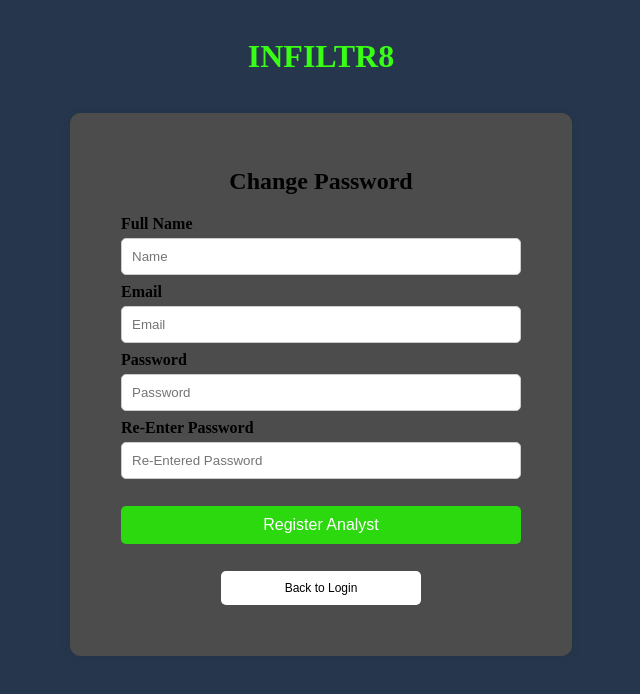
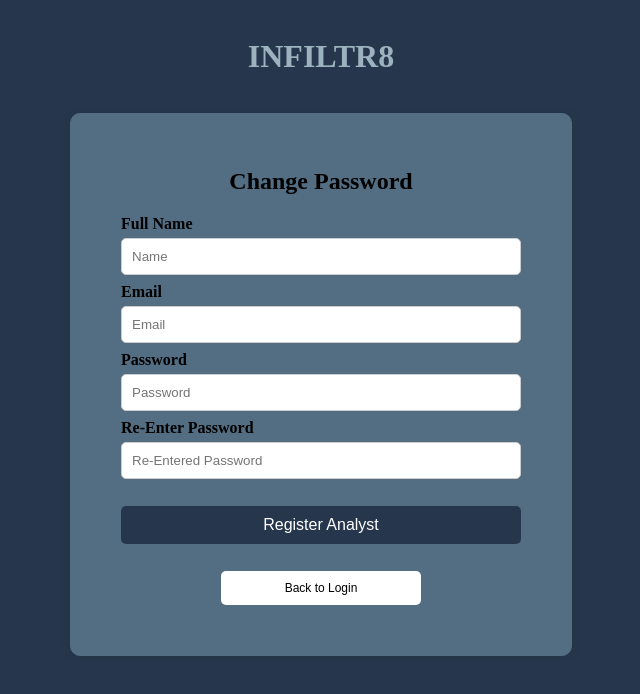
Before and after one commit to Walt-20/CS4311_INFILTR8_7TheWarriors_Fall2024, a SvelteKit app: page /registration in a window 1280 px wide. Shown: the top 694 px of the page, without its empty margins (319-959 px from the left). Built offline with nearby package versions, Linux system fonts and the light colour scheme.

Commit message:
updated frontend for registration page

```diff
--- a/src/routes/+page.svelte
+++ b/src/routes/+page.svelte
@@ -21,7 +21,7 @@
 
 <style>
     :global(body) {
-        background-color: #9e9e9e;
+        background-color: rgba(38,55,77,255);
     }
     h1, h2 {
         color: #44f824;
--- a/src/routes/registration/+page.svelte
+++ b/src/routes/registration/+page.svelte
@@ -12,6 +12,8 @@
     const registerUser = () => {
         // TO BE UPDTED WHEN DATABASE IS INTEGRATED
         navigateTo('/')
+
+        // GENERATE HASHED TOKEN TO STORE IN DATABASE
     }
 
 
@@ -23,15 +25,15 @@
         margin: 50px auto;
         margin-top: 3%;
         padding: 50px;
-        border: 1px solid rgb(77, 76, 76);
+        border: 1px solid rgba(83,109,130,255);
         border-radius: 10px;
         box-shadow: 0 0 10px rgba(0, 0, 0, 0.1);
-        background-color: rgb(77, 76, 76);
+        background-color: rgba(83,109,130,255);
     }
 
     div {
         margin-bottom: 15px;
-        background-color: rgb(77, 76, 76);
+        background-color:rgba(83,109,130,255);
     }
 
     label {
@@ -39,7 +41,7 @@
         margin-top: 8px;
         margin-bottom: 5px;
         font-weight: bold;
-        background-color: rgb(77, 76, 76);
+        background-color: rgba(83,109,130,255);
     }
 
     input[type="text"] {
@@ -66,14 +68,14 @@
         padding: 10px;
         border: none;
         border-radius: 5px;
-        background-color: #2cd90e;
+        background-color: rgba(38,55,77,255);
         color: white;
         font-size: 16px;
         cursor: pointer;
     }
 
     .updateButton:hover {
-        background-color: #20a509;
+        background-color: rgb(2, 8, 70);
     }
 
     .returnButton {
@@ -88,18 +90,18 @@
     }
 
     .returnButton:hover {
-        background-color: #FFA500;
+        background-color: rgb(177, 2, 2);
     }
 
     h1 {
         text-align: center;
         margin-top: 3%;
-        color: #39FF14;
+        color: rgba(156,178,190,255);
     }
     .titleform {
         margin-top: 1%;
         text-align: center;
-        background-color: rgb(77, 76, 76);
+        background-color: rgba(83,109,130,255);
     }
 
 </style>
```
